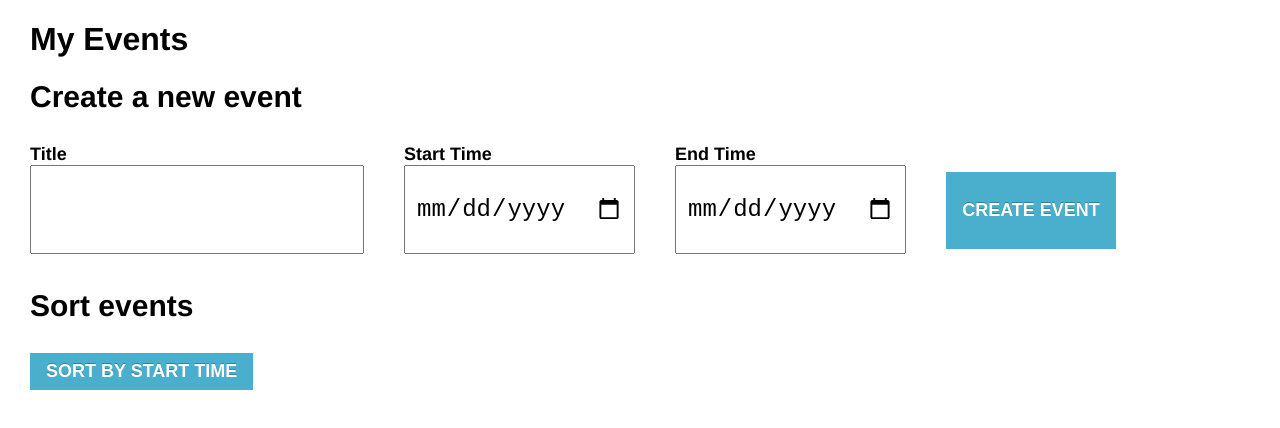
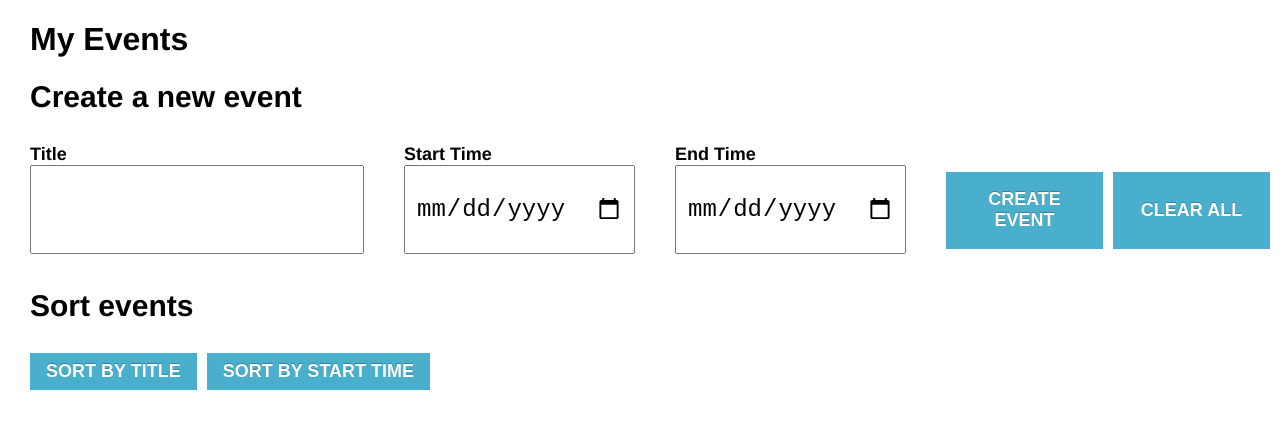
Before and after one commit to PhilMayer/Eventcrolus, a React (Create React App) app: page / in a window 1280 px wide. Shown: the top 428 px of the page. Built offline with nearby package versions, Linux system fonts and the light colour scheme.

Commit message:
Sort by title

```diff
--- a/src/App.js
+++ b/src/App.js
@@ -52,6 +52,11 @@ class App extends Component {
           <button
             onClick={() => this.handleSubmit()}
             className="submit-button">CREATE EVENT
+          </button>
+
+          <button
+            onClick={() => this.setState({title: "", startTime: "", endTime: ""})}
+            className="submit-button">CLEAR ALL
           </button>
         </div>
 
@@ -110,6 +115,29 @@ class App extends Component {
     this.setState({events});
   }
 
+  /*
+  Sorts events by their titles by converting titles to uppercase and removing
+  all non-letter charaters.
+  */
+  sortByTitle () {
+    const events = this.state.events;
+
+    events.sort((event1, event2) => {
+      const title1 = event1.title.toUpperCase().replace(/\W/g, '');
+      const title2 = event2.title.toUpperCase().replace(/\W/g, '');
+
+      if (title1 < title2) {
+        return -1;
+      }
+      if (title1 > title2) {
+        return 1;
+      }
+      return 0;
+    })
+
+    this.setState({events});
+  }
+
   render() {
     let events;
     if (this.state.events) {
@@ -126,6 +154,7 @@ class App extends Component {
         {newEvent}
 
         <p className="header">Sort events</p>
+        <button onClick={() => this.sortByTitle()}>SORT BY TITLE</button>
         <button onClick={() => this.sortByStartTime()}>SORT BY START TIME</button>
         {events}
       </div>
```
